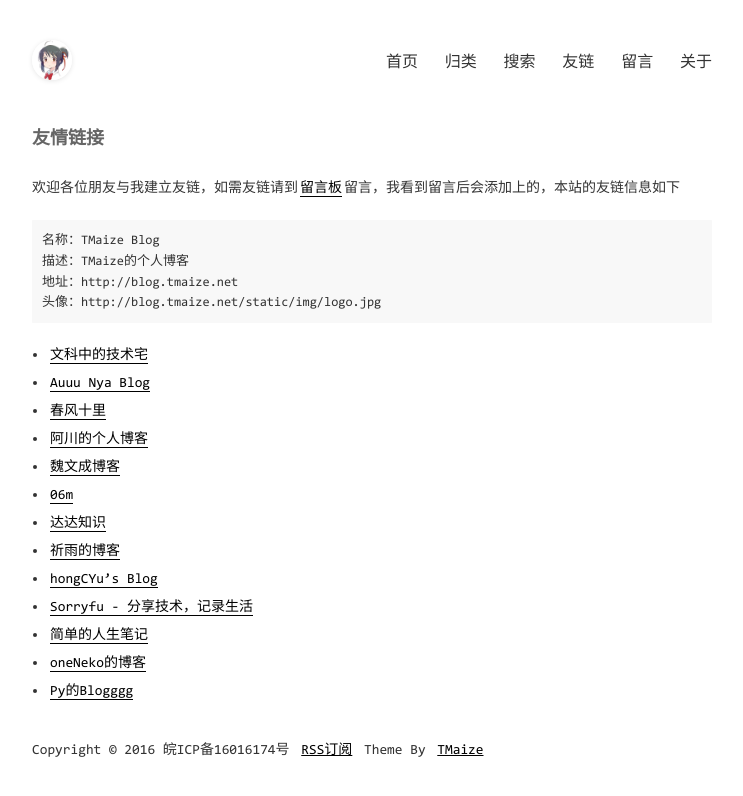
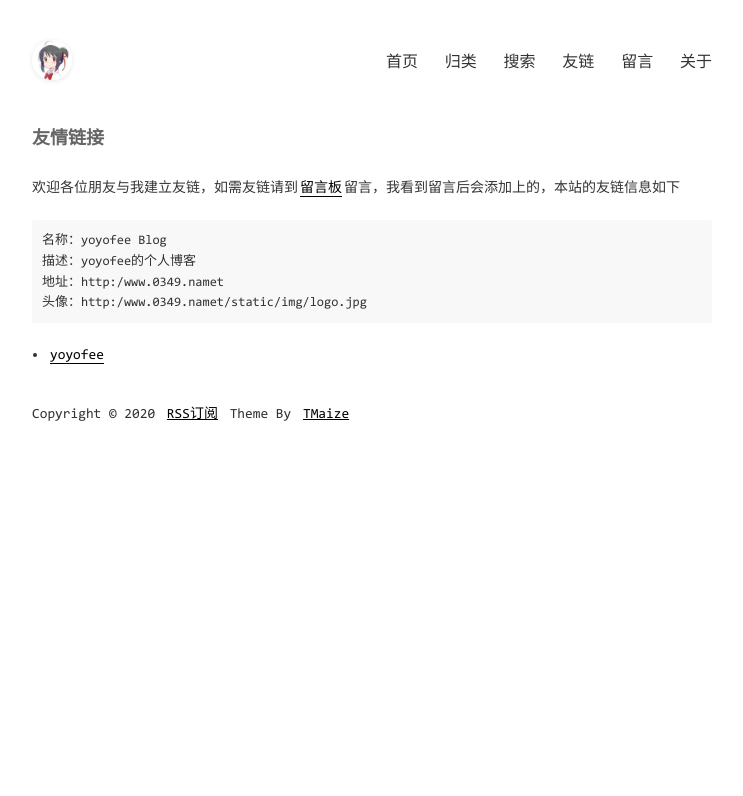
Before and after one commit to yoyofee/yoyofee.github.io, a Jekyll site: the page built from pages/links.md, in a window 1280 px wide. Shown: the top 796 px of the page, without its empty margins (268-1011 px from the left). Built offline with Jekyll 4.4.1, drawn with Linux system fonts in a browser that asks for light colours; comment, search, counter and statistics services are not loaded.

Commit message:
Update _config.yml

```diff
--- a/_config.yml
+++ b/_config.yml
@@ -1,11 +1,11 @@
 encoding: utf-8
 
 # SEO相关信息
-title: TMaize Blog
-description: TMaize的个人博客
-keywords: TMaize,Blog,Java,Html,JavaScript
+title: yoyofee Blog
+description: yoyofee的个人博客
+keywords: yoyofee,Blog,Java,Html,JavaScript
 author: TMaize
-footerText: 'Copyright © 2016 皖ICP备16016174号'
+footerText: 'Copyright © 2020'
 
 # 这些不要动
 permalink: /posts/:year/:month/:day/:title.html
@@ -17,7 +17,7 @@ exclude: ['CNAME', 'README.md', 'LICENSE', '_site', 'dist', 'Gemfile', 'Gemfile.
 
 # 域名配置
 # baseurl配置,如果网站部署在根目录下的其他目录中，请设置为 /目录名
-domainUrl: 'http://blog.tmaize.net'
+domainUrl: 'http:/www.0349.namet'
 baseurl: ''
 
 # 吐个槽地址，会在chat页面中重定向到该地址
@@ -57,29 +57,5 @@ extMath: false
 
 # 友情链接
 links:
-  - title: 文科中的技术宅
-    url: https://www.townwang.com
-  - title: Auuu Nya Blog
-    url: http://mu1er.cn
-  - title: 春风十里
-    url: https://www.geek-era.com
-  - title: 阿川的个人博客
-    url: https://achuan.io
-  - title: 魏文成博客
-    url: https://www.wwc.ren
-  - title: 06m
-    url: https://www.06m.me
-  - title: 达达知识
-    url: https://www.dadapush.com/
-  - title: 祈雨的博客
-    url: https://wakzz.cn/
-  - title: hongCYu’s Blog
-    url: https://hongcyu.cn/
-  - title: Sorryfu - 分享技术，记录生活
-    url: https://sorryfu.top/
-  - title: 简单的人生笔记
-    url: https://yoyling.com/
-  - title: oneNeko的博客
-    url: https://blog.oneneko.com/
-  - title: Py的Blogggg
-    url: https://lzhbhlrpython.github.io/
+  - title: yoyofee
+    url: http://www.0349.name
```
